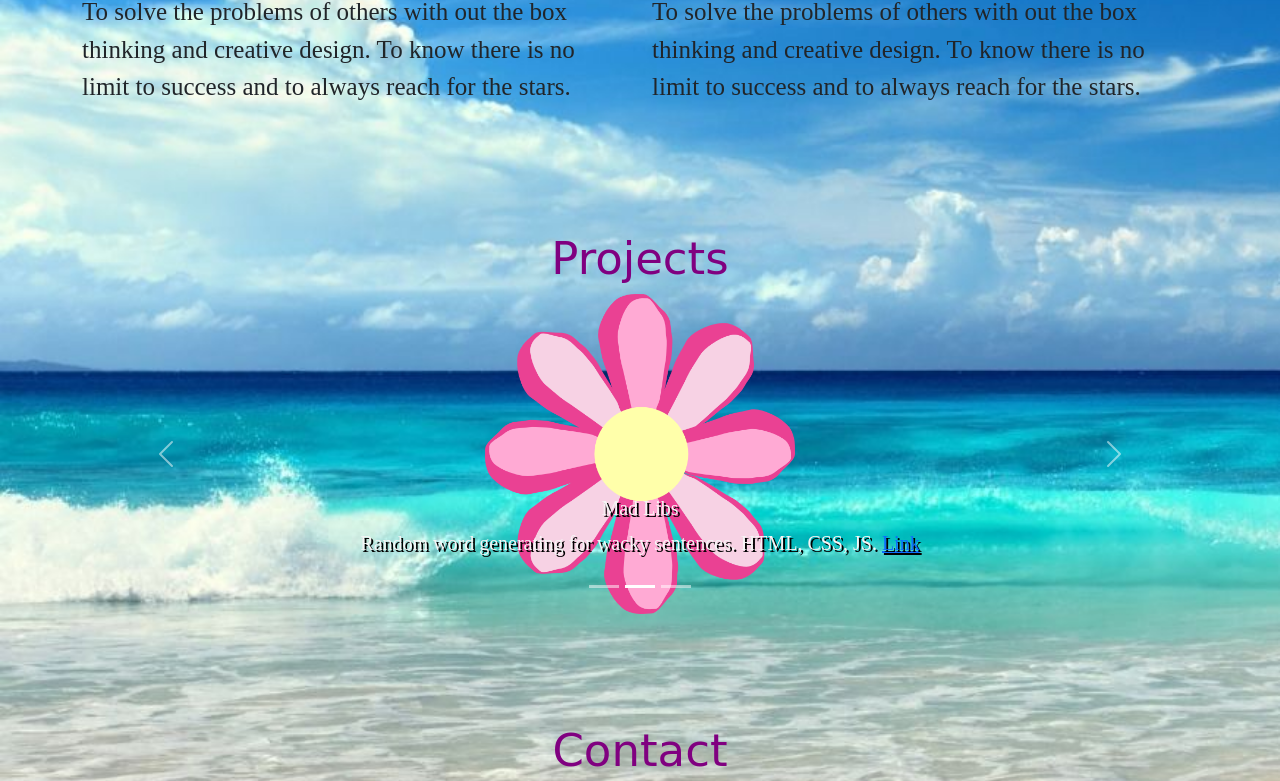
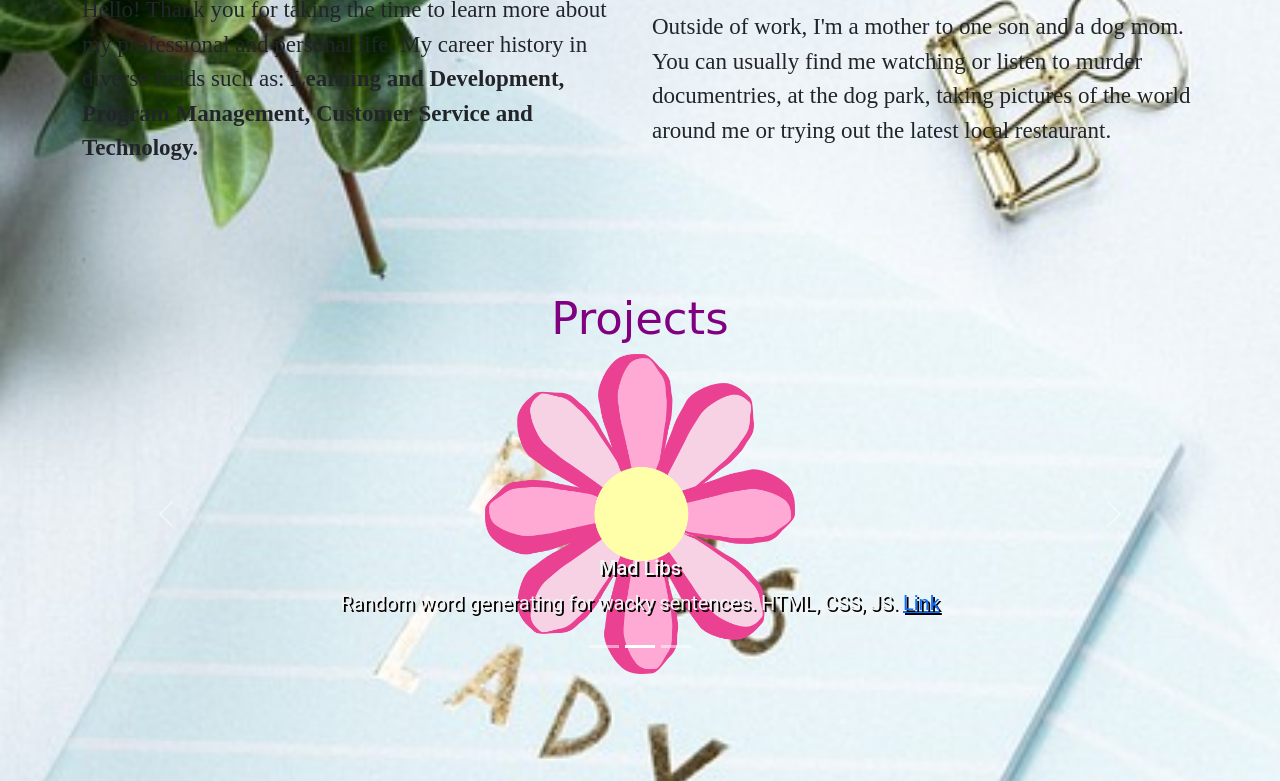
Before and after one commit to brianaalexander/brianaalexander.github.io, a plain HTML site: page index.html in a window 1280 px wide. Shown: the part 629-1410 px from the top of the page. Drawn offline with nearby package versions, Linux system fonts and the light colour scheme.

Commit message:
changed background image

```diff
--- a/index.html
+++ b/index.html
@@ -82,12 +82,10 @@
       <div class="container">
         <div class="row">
           <div class="col col-12 col-md-6">
-            <p> To solve the problems of others with out the box thinking and creative design. To know there is no limit
-              to success and to always reach for the stars.</p>
+            <p>Hello! Thank you for taking the time to learn more about my professional and personal life. My career history in diverse fields such as: <strong>Learning and Development, Program Management, Customer Service and Technology.</strong></p>
           </div>
           <div class="col col-12 col-md-6 d-flex align-items-center">
-            <p> To solve the problems of others with out the box thinking and creative design. To know there is no limit
-              to success and to always reach for the stars.</p>
+            <p>Outside of work, I'm a mother to one son and a dog mom. You can usually find me watching or listen to murder documentries, at the dog park, taking pictures of the world around me or trying out the latest local restaurant.</p>
           </div>
         </div>
       </div>
--- a/style.css
+++ b/style.css
@@ -1,7 +1,7 @@
 body {
   height: 100%;
   relative;
-  background-image: url("img/Beach.jpeg");
+  background-image: url("img/Workplace.jpeg");
   background-repeat: no-repeat;
   background-size: cover;
 }
@@ -24,7 +24,7 @@ body {
   left: 50%;
   transform: translate(-50%, -50%);
   color: purple;
-  font-family: 'Abril Fatface', cursive;
+  font-family: 'Abril Fatface';
   text-shadow: 2px 2px white;
 }
 
@@ -61,13 +61,13 @@ section {
 section#about-section {
   /* background-color: #ffeeee; */
   /*   font-family: 'Libre Franklin', sans-serif; */
-  font-family: 'David Libre', serif;
-  font-size: 25px;
+  font-family: 'Roboto Slab', serif;
+  font-size: 23px;
 }
 
 section#projects-section {
   /* background-color: #fff6ea; */
-  font-family: 'David Libre', serif;
+  font-family: 'Roboto', serif;
   font-size: 20px;
 }
 
@@ -85,6 +85,7 @@ section#projects-section {
 
 section#contact-section {
   /* background-color: #fff6ea; */
+  text-align: center;
 }
 
 h1 {
```
Also changed, not shown: img/Workplace.jpeg (added).
